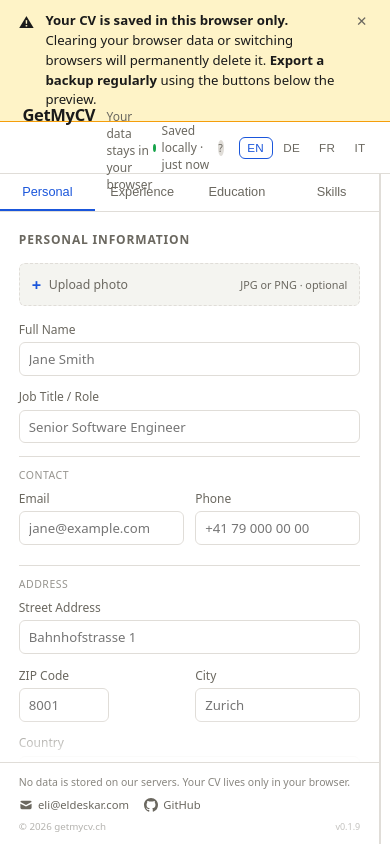
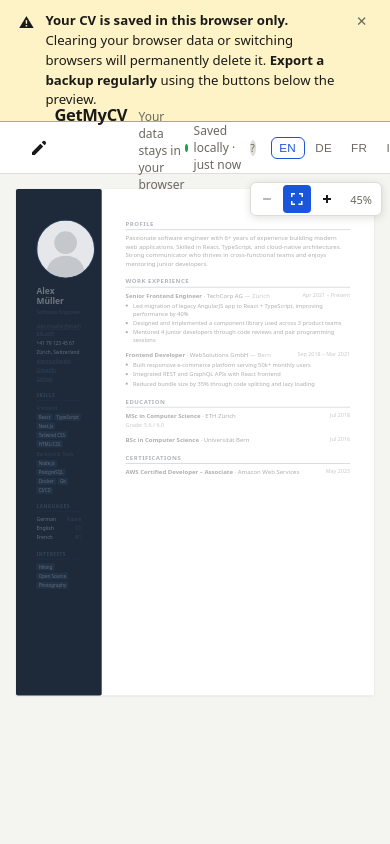
Before and after one commit to Eldeskar/getmycv_ch, a React (Vite) app: page / in a window 390 px wide. Built offline with nearby package versions, Linux system fonts and the light colour scheme.

Commit message:
feat: tablet responsive layout with slide-out panels
At ≤1024px, editor and settings panels are hidden by default and
slide in as fixed overlays via toggle buttons in the header. A
backdrop overlay dismisses the open panel on tap.

```diff
--- a/src/App.tsx
+++ b/src/App.tsx
@@ -17,6 +17,11 @@ export default function App() {
   const { t } = useTranslation()
   const { cv, cvLanguage, selectedTemplate, styleSettings, lastSaved, updateCV, updateTemplate, updateStyleSettings, switchCVLanguage } = useCVStore()
   const [showBanner, setShowBanner] = useState(!isBannerDismissed())
+  const [panelOpen, setPanelOpen] = useState<'editor' | 'settings' | null>(null)
+
+  function togglePanel(panel: 'editor' | 'settings') {
+    setPanelOpen((prev) => (prev === panel ? null : panel))
+  }
 
   // Ctrl+S → JSON backup download
   useEffect(() => {
@@ -45,6 +50,9 @@ export default function App() {
       {showBanner && <StorageBanner onDismiss={() => setShowBanner(false)} />}
 
       <header className="app-header">
+        <button className="panel-toggle panel-toggle--editor" onClick={() => togglePanel('editor')} aria-label={t('app.editCV')}>
+          <svg width="20" height="20" viewBox="0 0 20 20" fill="currentColor"><path d="M13.586 3.586a2 2 0 112.828 2.828l-.793.793-2.828-2.828.793-.793zm-2.207 2.207L3 14.172V17h2.828l8.38-8.379-2.83-2.828z"/></svg>
+        </button>
         <div className="app-header__brand">
           <span className="app-header__logo">GetMyCV</span>
           <span className="app-header__tagline">{t('app.tagline')}</span>
@@ -52,11 +60,15 @@ export default function App() {
         <div className="app-header__right">
           <StorageIndicator lastSaved={lastSaved} />
           <LanguageSwitcher />
+          <button className="panel-toggle panel-toggle--settings" onClick={() => togglePanel('settings')} aria-label={t('app.settings')}>
+            <svg width="20" height="20" viewBox="0 0 20 20" fill="currentColor"><path fillRule="evenodd" d="M11.49 3.17c-.38-1.56-2.6-1.56-2.98 0a1.532 1.532 0 01-2.286.948c-1.372-.836-2.942.734-2.106 2.106.54.886.061 2.042-.947 2.287-1.561.379-1.561 2.6 0 2.978a1.532 1.532 0 01.947 2.287c-.836 1.372.734 2.942 2.106 2.106a1.532 1.532 0 012.287.947c.379 1.561 2.6 1.561 2.978 0a1.533 1.533 0 012.287-.947c1.372.836 2.942-.734 2.106-2.106a1.533 1.533 0 01.947-2.287c1.561-.379 1.561-2.6 0-2.978a1.532 1.532 0 01-.947-2.287c.836-1.372-.734-2.942-2.106-2.106a1.532 1.532 0 01-2.287-.947zM10 13a3 3 0 100-6 3 3 0 000 6z" clipRule="evenodd"/></svg>
+          </button>
         </div>
       </header>
 
       <div className="app-body">
-        <aside className="app-sidebar">
+        {panelOpen && <div className="panel-overlay" onClick={() => setPanelOpen(null)} />}
+        <aside className={`app-sidebar${panelOpen === 'editor' ? ' app-sidebar--open' : ''}`}>
           <Editor cv={cv} cvLanguage={cvLanguage} onChange={updateCV} />
           <footer className="app-footer">
             <div className="app-footer__privacy">{t('footer.privacy')}</div>
@@ -93,6 +105,7 @@ export default function App() {
         </main>
 
         <OptionsBar
+          className={panelOpen === 'settings' ? 'options-bar--open' : ''}
           selectedTemplate={selectedTemplate}
           onTemplateChange={updateTemplate}
           styleSettings={styleSettings}
--- a/src/components/RightSidebar.tsx
+++ b/src/components/RightSidebar.tsx
@@ -30,9 +30,10 @@ interface Props {
   cvLanguage: CVLanguage
   onCVLanguageChange: (lang: CVLanguage) => void
   previewId: string
+  className?: string
 }
 
-export function OptionsBar({ selectedTemplate, onTemplateChange, styleSettings, onStyleChange, cv, cvLanguage, onCVLanguageChange, previewId }: Props) {
+export function OptionsBar({ selectedTemplate, onTemplateChange, styleSettings, onStyleChange, cv, cvLanguage, onCVLanguageChange, previewId, className }: Props) {
   const { t } = useTranslation()
   const [exporting, setExporting] = useState(false)
   const [showPicker, setShowPicker] = useState(false)
@@ -57,7 +58,7 @@ export function OptionsBar({ selectedTemplate, onTemplateChange, styleSettings,
   }
 
   return (
-    <aside className="options-bar">
+    <aside className={`options-bar${className ? ` ${className}` : ''}`}>
       {/* Template */}
       <div className="controls-section">
         <div className="controls-section__title">{t('sidebar.template')}</div>
--- a/src/i18n/locales/de.ts
+++ b/src/i18n/locales/de.ts
@@ -1,6 +1,8 @@
 const de = {
   app: {
     tagline: 'Ihre Daten bleiben in Ihrem Browser',
+    editCV: 'Lebenslauf bearbeiten',
+    settings: 'Einstellungen',
   },
   preview: {
     emptyTitle: 'Ihre Lebenslauf-Vorschau erscheint hier',
--- a/src/i18n/locales/en.ts
+++ b/src/i18n/locales/en.ts
@@ -1,6 +1,8 @@
 const en = {
   app: {
     tagline: 'Your data stays in your browser',
+    editCV: 'Edit CV',
+    settings: 'Settings',
   },
   preview: {
     emptyTitle: 'Your CV preview will appear here',
--- a/src/i18n/locales/fr.ts
+++ b/src/i18n/locales/fr.ts
@@ -1,6 +1,8 @@
 const fr = {
   app: {
     tagline: 'Vos données restent dans votre navigateur',
+    editCV: 'Modifier le CV',
+    settings: 'Paramètres',
   },
   preview: {
     emptyTitle: "L'aperçu de votre CV apparaîtra ici",
--- a/src/i18n/locales/it.ts
+++ b/src/i18n/locales/it.ts
@@ -1,6 +1,8 @@
 const it = {
   app: {
     tagline: 'I tuoi dati rimangono nel tuo browser',
+    editCV: 'Modifica CV',
+    settings: 'Impostazioni',
   },
   preview: {
     emptyTitle: "L'anteprima del tuo CV apparirà qui",
--- a/src/index.css
+++ b/src/index.css
@@ -2450,6 +2450,60 @@ textarea { resize: vertical; }
 .cv-exporting .cv-photo-placeholder { display: none !important; }
 .cv-exporting .cv-template { background-image: none !important; }
 
+/* ─── Tablet (≤1024px) ───────────────────────────────────────────────────────── */
+/* Toggle buttons hidden on desktop, visible on tablet */
+.panel-toggle { display: none; }
+
+@media (max-width: 1024px) {
+  .panel-toggle {
+    display: flex;
+    align-items: center;
+    justify-content: center;
+    background: none;
+    border: none;
+    cursor: pointer;
+    color: var(--color-text);
+    padding: 0.4rem;
+    border-radius: var(--radius);
+  }
+  .panel-toggle:hover {
+    background: var(--color-border);
+  }
+
+  .app-sidebar,
+  .options-bar {
+    position: fixed;
+    top: var(--header-height);
+    bottom: 0;
+    z-index: 100;
+    transition: transform 0.25s ease;
+  }
+
+  .app-sidebar {
+    left: 0;
+    transform: translateX(-100%);
+  }
+  .app-sidebar--open {
+    transform: translateX(0);
+  }
+
+  .options-bar {
+    right: 0;
+    transform: translateX(100%);
+  }
+  .options-bar--open {
+    transform: translateX(0);
+  }
+
+  .panel-overlay {
+    position: fixed;
+    inset: 0;
+    top: var(--header-height);
+    z-index: 99;
+    background: rgba(0, 0, 0, 0.3);
+  }
+}
+
 /* ─── Print ──────────────────────────────────────────────────────────────────── */
 @media print {
   .cv-placeholder { display: none !important; }
```
